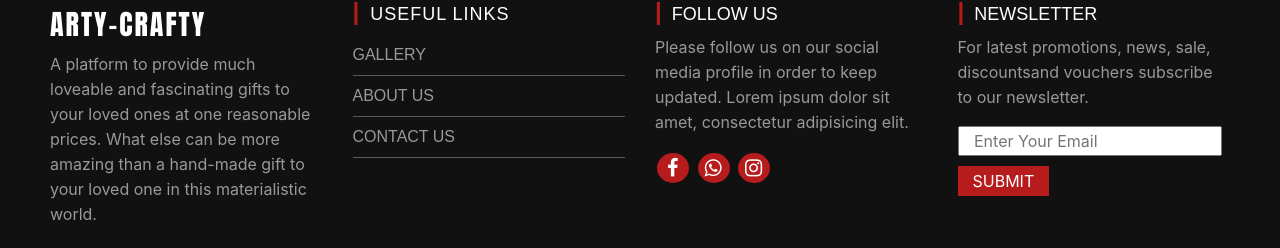
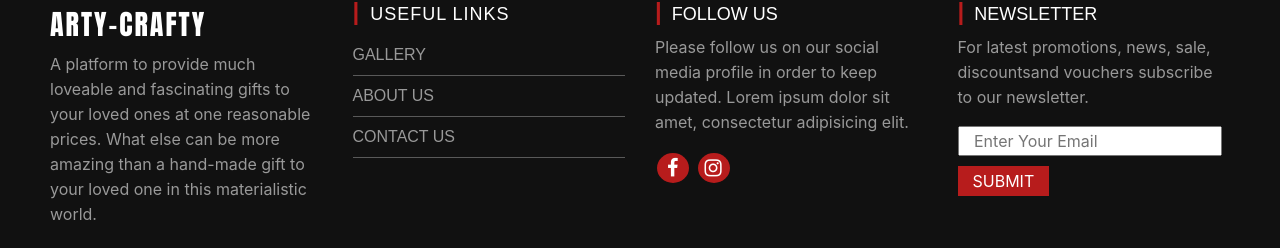
Before and after one commit to Rija-Nadeem/Art-Crafty, a plain HTML site: page public/gallery.html in a window 1280 px wide. Shown: the part 1826-2074 px from the top of the page. Drawn offline with nearby package versions, Linux system fonts and the light colour scheme; a web font is replaced by a local one.

Commit message:
remove whatsapp

```diff
--- a/public/gallery.html
+++ b/public/gallery.html
@@ -141,7 +141,7 @@
                             Lorem ipsum dolor sit amet, consectetur adipisicing elit.
                         </p>
                         <a href="https://www.facebook.com/Arty.Crafty.101/" target="_blank" ><i class="fa fa-facebook" style=" left: -2px;" aria-hidden="true"></i></a>
-                        <a href="https://api.whatsapp.com/send?phone=923342069026" target="_blank" ><i class="fa fa-whatsapp" aria-hidden="true"></i></a>
+
                         <a href="https://instagram.com/arty.crafty.101?igshid=1xft5sypyk2gu" target="_blank"><i class="fa fa-instagram" aria-hidden="true"></i></a>
 
                     </div>
```
Also changed, not shown: public/aboutUs.html (+1 -1 lines), public/contactUs.html (+1 -1 lines), public/index.html (+1 -1 lines).
